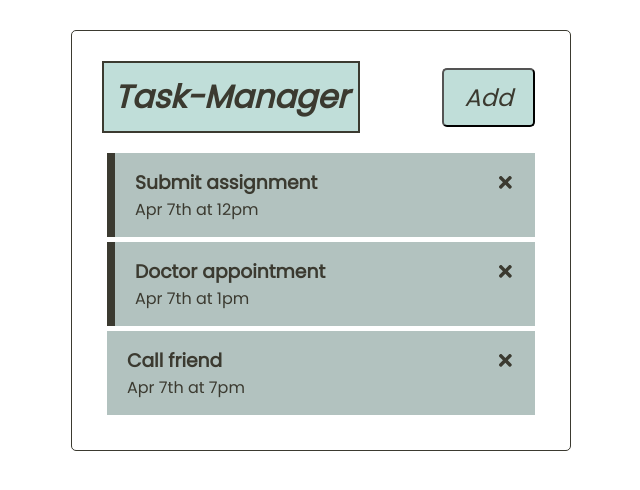
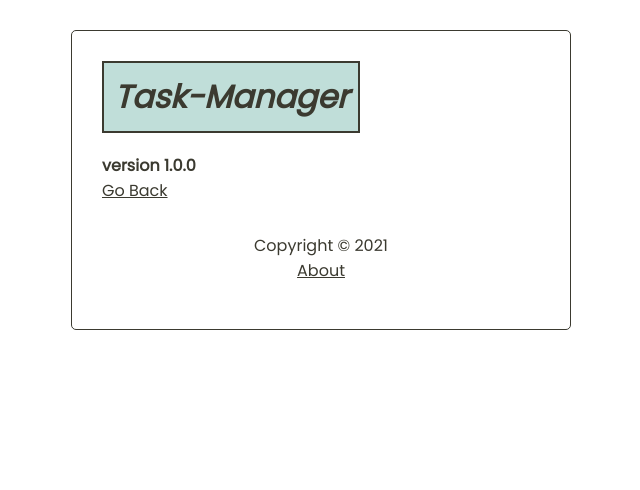
Before and after one commit to KLishi/task-manager, a React (Create React App) app: page /about in a window 1280 px wide. Shown: the top 490 px of the page, without its empty margins (319-959 px from the left). Built offline with nearby package versions, Linux system fonts and the light colour scheme; data requests are answered from the project's data file.

Commit message:
Complete Project

```diff
--- a/db.json
+++ b/db.json
@@ -5,19 +5,18 @@
       "text": "Submit assignment",
       "day": "Apr 7th at 12pm",
       "reminder": true
-  },
-  {
-      "id": 2,
-      "text": "Doctor appointment",
-      "day": "Apr 7th at 1pm",
-      "reminder": true
-  },
-  {
+    },
+    {
       "id": 3,
       "text": "Call friend",
       "day": "Apr 7th at 7pm",
-      "reminder": false
-  }
+      "reminder": true
+    },
+    {
+      "text": "complete coursework",
+      "day": "Saturday",
+      "reminder": false,
+      "id": 4
+    }
   ]
-
 }
--- a/package.json
+++ b/package.json
@@ -10,6 +10,7 @@
     "react": "^17.0.2",
     "react-dom": "^17.0.2",
     "react-icons": "^4.2.0",
+    "react-router-dom": "^5.2.0",
     "react-scripts": "4.0.3",
     "serve": "^11.3.2",
     "web-vitals": "^1.1.1"
@@ -19,7 +20,7 @@
     "build": "react-scripts build",
     "test": "react-scripts test",
     "eject": "react-scripts eject",
-    "server":"json-server --watch db.json --port 5000"
+    "server": "json-server --watch db.json --port 5000"
   },
   "eslintConfig": {
     "extends": [
--- a/src/App.js
+++ b/src/App.js
@@ -1,7 +1,10 @@
-import { useState, useEffect} from 'react'
+ import { useState, useEffect} from 'react'
+ import {BrowserRouter as Router, Route} from 'react-router-dom'
 import Header from './components/Header'
 import Tasks from './components/Tasks'
 import AddTask from './components/AddTask'
+import Footer from './components/Footer'
+import About from './components/About'
 
 const App=() => {
   const[showAddTask,setShowAddTask] = useState(false)
@@ -19,33 +22,65 @@
     const data = await res.json()
     return(data)
   }
+
+  // fetch task
+  const fetchTask = async(id) => {
+    const res = await fetch(`http://localhost:5000/tasks/${id}`)
+    const data = await res.json()
+    return(data)
+  }
+
 //Add task
-const addTask = (task) => {
-  const id = Math.floor(Math.random() * 10000) + 1
-  const newTask = {id, ...task}
-  setTasks([...tasks,newTask])
-
+const addTask = async(task) => {
+  // const id = Math.floor(Math.random() * 10000) + 1
+  // const newTask = {id, ...task}
+  // setTasks([...tasks,newTask])
+  const res = await fetch('http://localhost:5000/tasks',{method: 'POST',
+         headers: {'content-type': 'application/json'},body: JSON.stringify(task)
+})
+const data = await res.json()
+setTasks([...tasks,data])
 
 }
 
 //Delete task
-const deleteTask = (id) => {
+const deleteTask = async(id) => {
+  await fetch(`http://localhost:5000/tasks/${id}`,{
+    method: 'DELETE'
+  })
   setTasks(tasks.filter((task) => task.id !== id))
 
 }
 
 //Toggle Reminder
- const toggleReminder = (id) => {
-   setTasks(tasks.map((task)=> task.id === id ? {...task, reminder: !task.reminder} : task))
+ const toggleReminder = async (id) => {
+   const taskToToggle = await fetchTask(id)
+   const updatedTask = {...taskToToggle, reminder : !taskToToggle.reminder}
+   const res = await fetch(`http://localhost:5000/tasks/${id}`,{ method:'PUT',
+   headers:{'content-type':'application/json'},
+   body: JSON.stringify(updatedTask)
+  })
+  const data = await res.json()
+   setTasks(tasks.map((task)=> task.id === id ? {...task, reminder: data.reminder} : task))
 
   }
 
+
   return (
+    <Router>
     <div className="container">
      <Header onAdd={() => setShowAddTask(!showAddTask)} showAdd={showAddTask}/>
-     {showAddTask && <AddTask onAdd={addTask}/>}
+
+     <Route path='/' exact render={ (props) => (
+       <>
+{showAddTask && <AddTask onAdd={addTask}/>}
      {tasks.length > 0 ?(<Tasks tasks= {tasks} onDelete={deleteTask} onToggle = {toggleReminder}/>) : ('No Tasks to show')}
+       </>
+     )}/>
+     <Route path='/about' component= {About}/>
+     <Footer />
     </div>
+    </Router>
   );
 }
 
--- /dev/null
+++ b/src/components/About.js
@@ -0,0 +1,12 @@
+import {Link} from 'react-router-dom'
+
+const About = () => {
+    return (
+        <div>
+            <h4> version 1.0.0 </h4>
+            <Link to='/'>Go Back </Link>
+        </div>
+    )
+}
+
+export default About
--- /dev/null
+++ b/src/components/Footer.js
@@ -0,0 +1,12 @@
+import {Link} from 'react-router-dom'
+
+const Footer = () => {
+    return (
+        <footer>
+           <p> Copyright &copy; 2021</p>
+           <Link to="/about">About</Link>
+        </footer>
+    )
+}
+
+export default Footer
--- a/src/components/Header.js
+++ b/src/components/Header.js
@@ -1,12 +1,13 @@
 import PropTypes from 'prop-types'
 import Button from './Button'
+import {useLocation} from 'react-router-dom'
 
 const Header = ({title, onAdd, showAdd}) => {
-
+     const location = useLocation()
     return (
         <header className='header'>
             <h1 className="title">{title}</h1>
-            <Button color= {showAdd ?  ' #b2c2bf ': '#c0ded9'} text = {showAdd ? 'Close' : "Add"} onClick={onAdd}/>
+            { location.pathname === '/' && (<Button color= {showAdd ?  ' #b2c2bf ': '#c0ded9'} text = {showAdd ? 'Close' : "Add"} onClick={onAdd}/>)}
         </header>
 
 
--- a/src/index.css
+++ b/src/index.css
@@ -109,3 +109,7 @@
     flex:2;
     height: 20px
   }
+footer {
+  margin-top: 30px;
+  text-align: center;
+}
```
Also changed, not shown: 1 other file (tests, documents, lock files or other folders).
